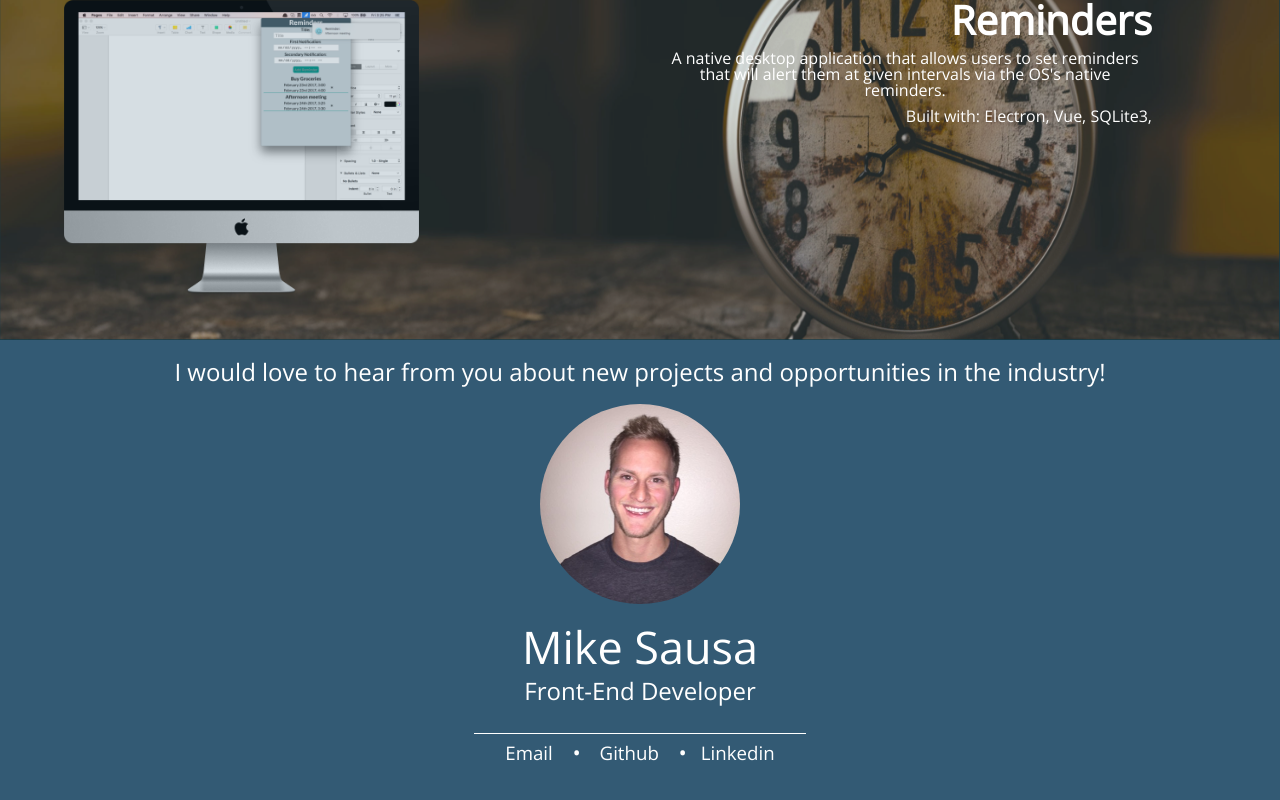
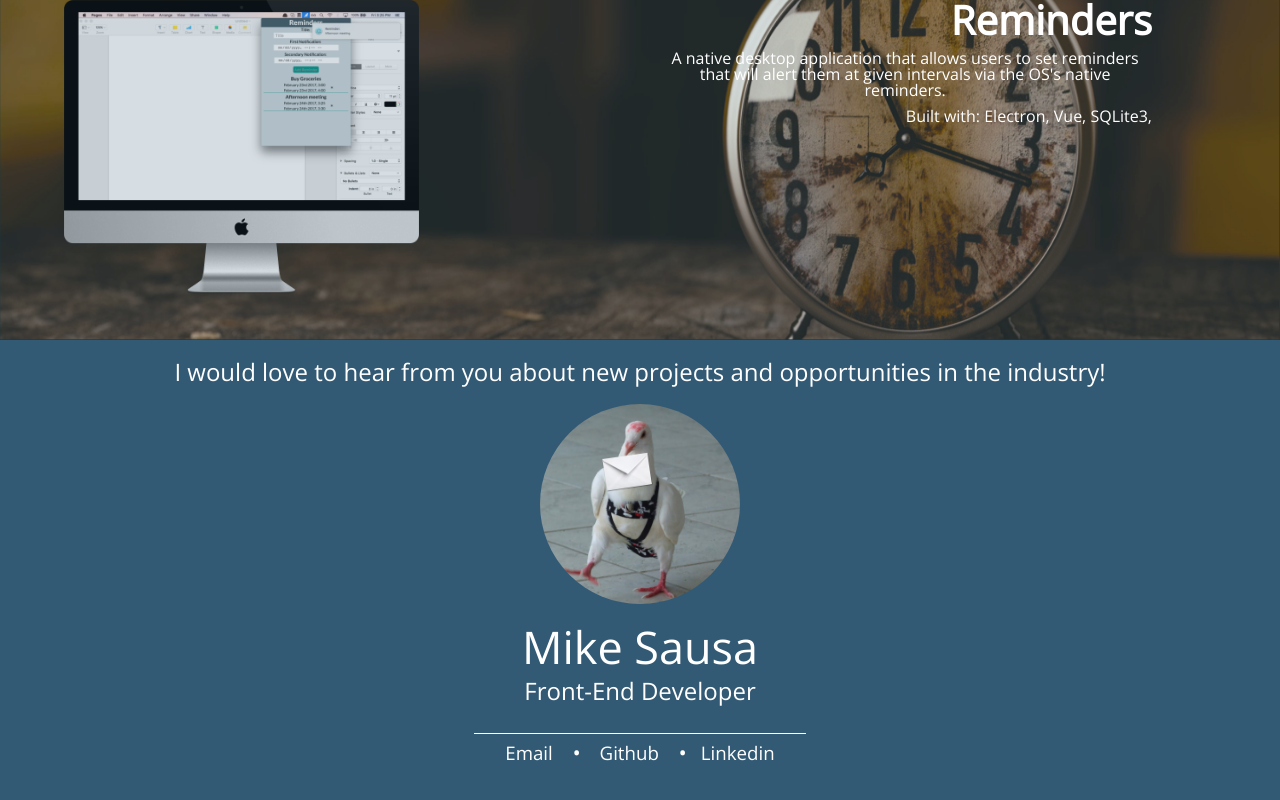
Before and after one commit to sikemausa/Portfolio, a React (Create React App) app: page / in a window 1280 px wide. Shown: the part 2367-3167 px from the top of the page. Built offline with nearby package versions, Linux system fonts and the light colour scheme.

Commit message:
added carrier pigeon image

```diff
--- a/src/components/Contact.js
+++ b/src/components/Contact.js
@@ -1,5 +1,6 @@
 import React, { Component } from 'react';
 import contactPicture from '../images/contact-picture.jpg';
+import pigeon from '../images/pigeon.png';
 
 class Contact extends Component {
   render() {
@@ -7,7 +8,7 @@ class Contact extends Component {
       <section id="contact">
         <div id="contact-information">
         <h1 id="contact-header">I would love to hear from you about new projects and opportunities in the industry!</h1>
-          <img id="contact-picture" src={contactPicture} />
+          <img id="contact-picture" src={pigeon} />
           <h1 id="contact-name">Mike Sausa</h1>
           <h2 id="contact-job-title">Front-End Developer</h2>
           <h3>
```
Also changed, not shown: src/images/pigeon.png (added).
